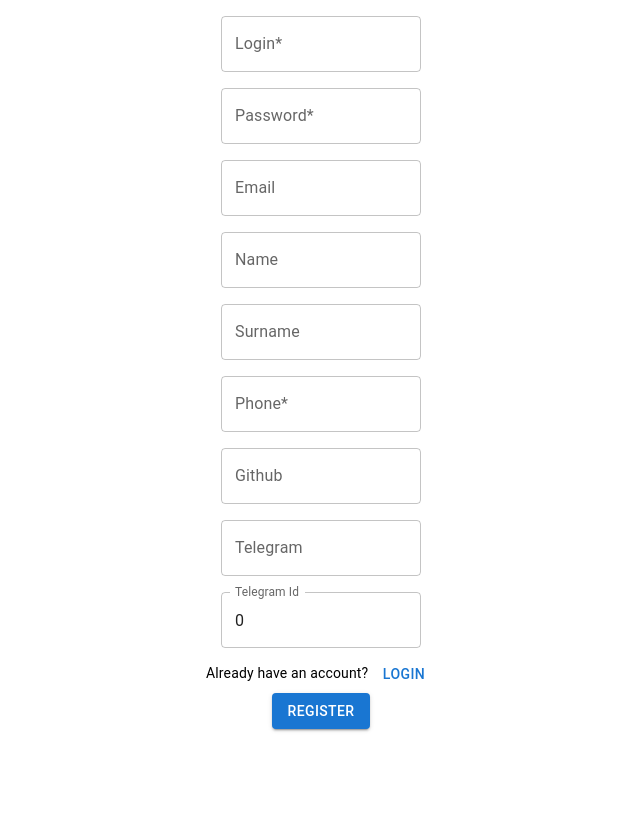
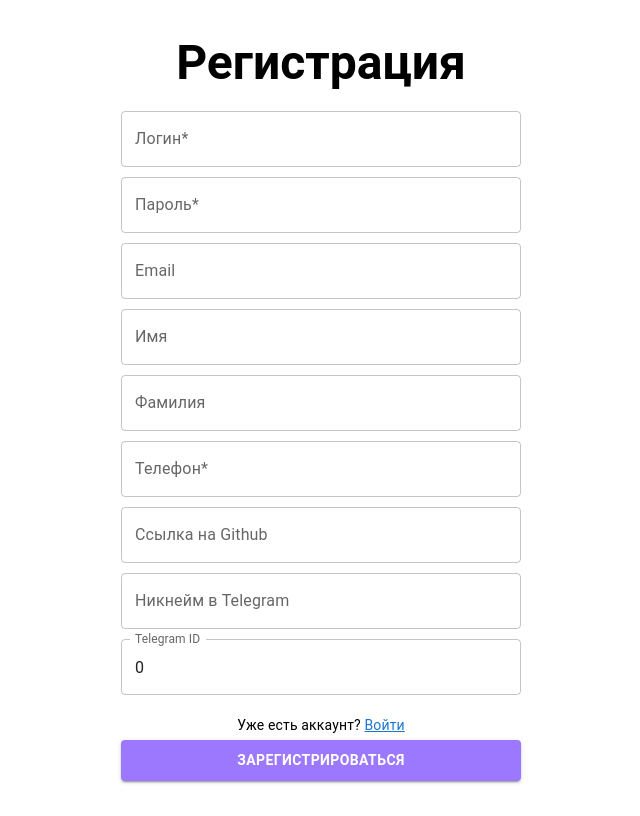
Before and after one commit to rafailvv/innoprog_projects, a React (Vite) app in the folder frontend/: page /register in a window 1280 px wide. Shown: the whole page, without its empty margins (319-959 px from the left). Built offline with nearby package versions, Linux system fonts and the light colour scheme.

Commit message:
Fix: registration page

```diff
--- a/frontend/src/pages/AllProjects.tsx
+++ b/frontend/src/pages/AllProjects.tsx
@@ -53,6 +53,7 @@ const AllProjects: FC = () => {
             <Button onClick={async () => {
                 await store.logout();
                 navigator('/login');
+                window.location.reload();
             }}>Выход</Button>
 
             {hotProjects.length > 0 && (
--- a/frontend/src/pages/Login.tsx
+++ b/frontend/src/pages/Login.tsx
@@ -19,6 +19,7 @@ const Login: FC = () => {
             setLoginFailed(true);
         } else {
             navigator('/projects');
+            window.location.reload();
         }
     }
 
--- a/frontend/src/pages/Register.tsx
+++ b/frontend/src/pages/Register.tsx
@@ -1,92 +1,154 @@
-import { Box, Button, TextField, Typography } from '@mui/material';
+import { Box, Button, TextField, Typography, Link } from '@mui/material';
 import { FC, useContext, useState } from 'react';
 import { useNavigate } from 'react-router-dom';
 import { Context } from '../main';
+
+interface FormErrors {
+    username?: string[];
+    password?: string[];
+    email?: string[];
+    firstName?: string[];
+    lastName?: string[];
+    phone?: string[];
+    github?: string[];
+    telegramUsername?: string[];
+    telegramId?: string[];
+}
 
 const Register: FC = () => {
     const navigator = useNavigate();
     const [username, setUsername] = useState("");
     const [password, setPassword] = useState("");
     const [email, setEmail] = useState("");
-    const [first_name, setFirst_name] = useState("");
-    const [last_name, setLast_name] = useState("");
+    const [firstName, setFirstName] = useState("");
+    const [lastName, setLastName] = useState("");
     const [phone, setPhone] = useState("");
     const [github, setGithub] = useState("");
-    const [telegram_username, setTelegram_username] = useState("");
-    const [telegram_id, setTelegram_id] = useState(0);
+    const [telegramUsername, setTelegramUsername] = useState("");
+    const [telegramId, setTelegramId] = useState<number>(0);
 
-    const [errors, setErrors] = useState()
+    const [errors, setErrors] = useState<FormErrors>({});
     const { store } = useContext(Context);
 
-
-    async function submitRegister() {
-        await store.register(username, password, email, first_name, last_name, phone, github, telegram_username, telegram_id);
+    const submitRegister = async (e: React.FormEvent) => {
+        e.preventDefault();
+        await store.register(username, password, email, firstName, lastName, phone, github, telegramUsername, telegramId);
 
         if (store.badRequest) {
             setErrors(store.badRequest);
         } else {
             navigator("/login");
         }
-    }
+    };
+
     return (
         <Box
             component="form"
+            onSubmit={submitRegister}
             sx={{
-                '& .MuiTextField-root': { m: 1, width: '25ch' },
+                display: 'flex',
+                flexDirection: 'column',
+                alignItems: 'center',
+                justifyContent: 'center',
+                height: '100vh',
+                width: '100%',
+                maxWidth: '400px',
+                margin: 'auto',
+                textAlign: 'center'
             }}
             noValidate
             autoComplete="off"
         >
-            <div>
+            <Typography variant="h3" sx={{ marginBottom: '20px', fontWeight: 'bold' }}>Регистрация</Typography>
             <TextField
-                    error={errors && 'username' in errors}
-                    value={username} onChange={(e) => { setUsername(e.target.value); }} id="login"
-                    label="Login*" variant="outlined"
-                    helperText={(errors && 'username' in errors) ? (errors as any).username[0] : ''}
+                error={!!errors.username}
+                value={username} onChange={(e) => setUsername(e.target.value)} id="username"
+                label="Логин*" variant="outlined"
+                helperText={errors.username ? errors.username[0] : ''}
+                sx={{ marginBottom: '10px', width: '100%' }}
             />
-                <br />
-                <TextField value={password} onChange={(e) => { setPassword(e.target.value); }} id="password"
-                    label="Password*" type="password" autoComplete="current-password" variant="outlined"
-                    error={errors && 'password' in errors}
-                    helperText={(errors && 'password' in errors) ? (errors as any).password[0] : ''}
+            <TextField
+                error={!!errors.password}
+                value={password} onChange={(e) => setPassword(e.target.value)} id="password"
+                label="Пароль*" type="password" autoComplete="current-password" variant="outlined"
+                helperText={errors.password ? errors.password[0] : ''}
+                sx={{ marginBottom: '10px', width: '100%' }}
             />
-                <br />
-                <TextField value={email} onChange={(e) => { setEmail(e.target.value); }} id="email"
+            <TextField
+                value={email} onChange={(e) => setEmail(e.target.value)} id="email"
                 label="Email" type="email" autoComplete="current-email" variant="outlined"
-                    error={errors && 'email' in errors} />
-                <br />
-                <TextField value={first_name} onChange={(e) => { setFirst_name(e.target.value); }} id="name"
-                    label="Name" variant="outlined"
-                    error={errors && 'first_name' in errors} />
-                <br />
-                <TextField value={last_name} onChange={(e) => { setLast_name(e.target.value); }} id="surname"
-                    label="Surname" variant="outlined"
-                    error={errors && 'last_name' in errors} />
-                <br />
-                <TextField value={phone} onChange={(e) => { setPhone(e.target.value); }} id="phone"
-                    label="Phone*" type="tel" variant="outlined"
-                    error={errors && 'phone' in errors}
-                    helperText={errors && 'phone' in errors ? (errors as any).phone[0] : ''}
+                error={!!errors.email}
+                sx={{ marginBottom: '10px', width: '100%' }}
             />
-                <br />
-                <TextField value={github} onChange={(e) => { setGithub(e.target.value); }} id="git"
-                    label="Github" type="text" variant="outlined"
-                    error={errors && 'github' in errors} />
-                <br />
-                <TextField value={telegram_username} onChange={(e) => { setTelegram_username(e.target.value); }} id="telegram"
-                    label="Telegram" type="text" variant="outlined"
-                    error={errors && 'telegram_username' in errors} />
-                <br />
-                <TextField value={telegram_id} onChange={(e) => { setTelegram_id(parseInt(e.target.value)); }} id="telegram_id"
-                    label="Telegram Id" type="number" variant="outlined"
-                    error={errors && 'telegram_id' in errors}
+            <TextField
+                value={firstName} onChange={(e) => setFirstName(e.target.value)} id="firstName"
+                label="Имя" variant="outlined"
+                error={!!errors.firstName}
+                sx={{ marginBottom: '10px', width: '100%' }}
             />
-                <br />
-                <Typography variant="body2">Already have an account? <Button variant="text" onClick={() => navigator("/login")}>Login</Button></Typography>
-                <Button variant="contained" onClick={submitRegister}>Register</Button>
-            </div>
+            <TextField
+                value={lastName} onChange={(e) => setLastName(e.target.value)} id="lastName"
+                label="Фамилия" variant="outlined"
+                error={!!errors.lastName}
+                sx={{ marginBottom: '10px', width: '100%' }}
+            />
+            <TextField
+                value={phone} onChange={(e) => setPhone(e.target.value)} id="phone"
+                label="Телефон*" type="tel" variant="outlined"
+                error={!!errors.phone}
+                helperText={errors.phone ? errors.phone[0] : ''}
+                sx={{ marginBottom: '10px', width: '100%' }}
+            />
+            <TextField
+                value={github} onChange={(e) => setGithub(e.target.value)} id="github"
+                label="Ссылка на Github" type="text" variant="outlined"
+                error={!!errors.github}
+                sx={{ marginBottom: '10px', width: '100%' }}
+            />
+            <TextField
+                value={telegramUsername} onChange={(e) => setTelegramUsername(e.target.value)} id="telegramUsername"
+                label="Никнейм в Telegram" type="text" variant="outlined"
+                error={!!errors.telegramUsername}
+                sx={{ marginBottom: '10px', width: '100%' }}
+            />
+            <TextField
+                value={telegramId} onChange={(e) => setTelegramId(Number(e.target.value))} id="telegramId"
+                label="Telegram ID" type="number" variant="outlined"
+                error={!!errors.telegramId}
+                sx={{ marginBottom: '20px', width: '100%' }}
+            />
+            <Typography variant="body2" sx={{ marginBottom: '5px' }}>
+                Уже есть аккаунт?{' '}
+                <Link variant="body2" sx={{
+                    textDecoration: 'underline',
+                    cursor: 'pointer',
+                    '&:hover': {
+                        textDecoration: 'underline',
+                    },
+                }} onClick={() => navigator("/login")}>
+                    Войти
+                </Link>
+            </Typography>
+            <Button
+                type="submit"
+                variant="contained"
+                sx={{
+                    width: '100%',
+                    backgroundColor: '#9C78FF',
+                    fontWeight: 'bold',
+                    border: '2px solid #9C78FF',
+                    '&:hover': {
+                        backgroundColor: 'white',
+                        borderColor: '#9C78FF',
+                        color: '#9C78FF',
+                        border: '2px solid #9C78FF',
+                    },
+                }}
+            >
+                Зарегистрироваться
+            </Button>
         </Box>
-    )
+    );
 }
 
-export default Register
+export default Register;
```
Also changed, not shown: frontend/src/App.tsx (+0 -8 lines). Lines whose indentation alone changed are shown as unchanged.
